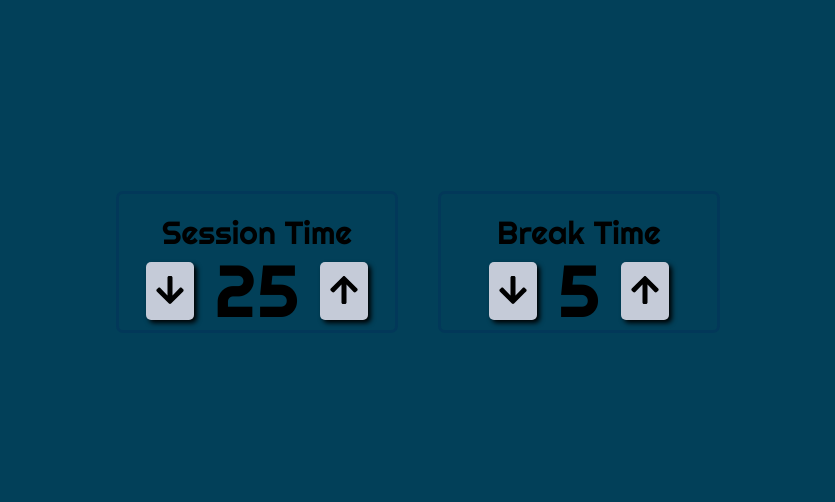
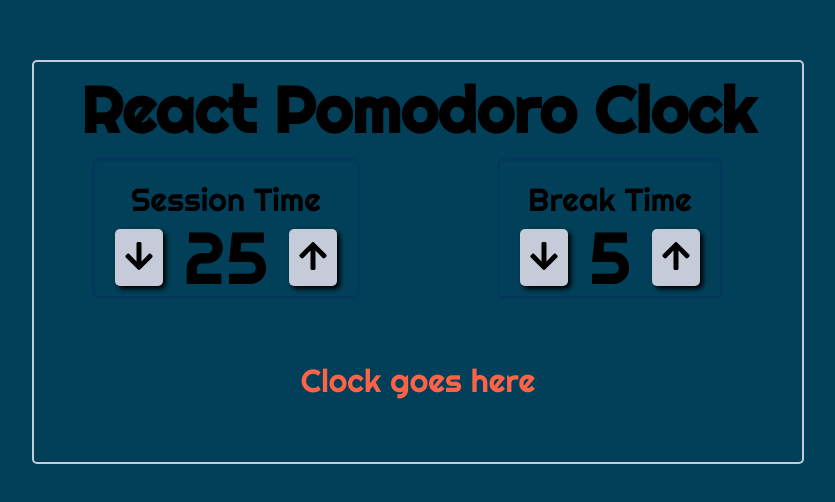
Before and after one commit to ckujawa/pomodoro, a React (Create React App) app: page / in a window 1280 px wide. Shown: the part 154-656 px from the top of the page, without its empty margins (238-1073 px from the left). Built offline with nearby package versions, Linux system fonts and the light colour scheme; the HTML template or start-up script is replaced by a standard one.

Commit message:
Adding clock and fixing layout issues

```diff
--- a/src/App.js
+++ b/src/App.js
@@ -3,6 +3,7 @@ import React from "react";
 import styled from "styled-components";
 import LengthControl from "./components/LengthControl";
 import GlobalStyle from "./Global";
+import Clock from "./components/Clock";
 
 const AppWrapper = styled.div`
   background-color: var(--main);
@@ -16,6 +17,26 @@ const AppWrapper = styled.div`
   font-family: Righteous, cursive;
   font-size: 2em;
   line-height: 1.8em;
+`;
+
+const AppContainer = styled.div`
+  height: 50%;
+  width: 60%;
+  border: 2px solid var(--light);
+  border-radius: 5px;
+  display: grid;
+  grid-template-columns: 1fr 1fr;
+  grid-template-rows: 3em 1fr 3fr;
+  justify-items: center;
+  align-items: center;
+`;
+
+const Title = styled.h1`
+  grid-column: 1/3;
+  margin: 0;
+  padding: 0;
+  line-height: 2em;
+
 `;
 
 class App extends React.Component {
@@ -56,6 +77,8 @@ class App extends React.Component {
     return (
       <AppWrapper>
         <GlobalStyle />
+        <AppContainer>
+          <Title>React Pomodoro Clock</Title>
           <LengthControl
             compName="session"
             title="Session Time"
@@ -68,6 +91,8 @@ class App extends React.Component {
             length={this.state.breakLength}
             clickFunc={this.changeControlValue}
           />
+        <Clock Columns = "1/3" />
+        </AppContainer>
       </AppWrapper>
     );
   }
--- /dev/null
+++ b/src/components/Clock.js
@@ -0,0 +1,18 @@
+import React from 'react';
+import styled from 'styled-components';
+
+const ClockDiv = styled.div`
+    color: tomato;
+    ${ props => props.Columns && `grid-column: ${props.Columns}`}
+`;
+
+
+const Clock = ( props ) => {
+    return (
+        <ClockDiv Columns={props.Columns}>
+            Clock goes here
+        </ClockDiv>
+    );
+};
+
+export default Clock;
--- a/src/components/LengthControl.js
+++ b/src/components/LengthControl.js
@@ -8,7 +8,6 @@ import { faArrowUp, faArrowDown } from "@fortawesome/free-solid-svg-icons";
 const Control = styled.div`
   margin: 0 20px;
   padding: 10px;
-  width: 20%;
   border: 3px solid var(--dark);
   border-radius: 7px;
   display: flex;
```
Lines whose indentation alone changed are shown as unchanged.
